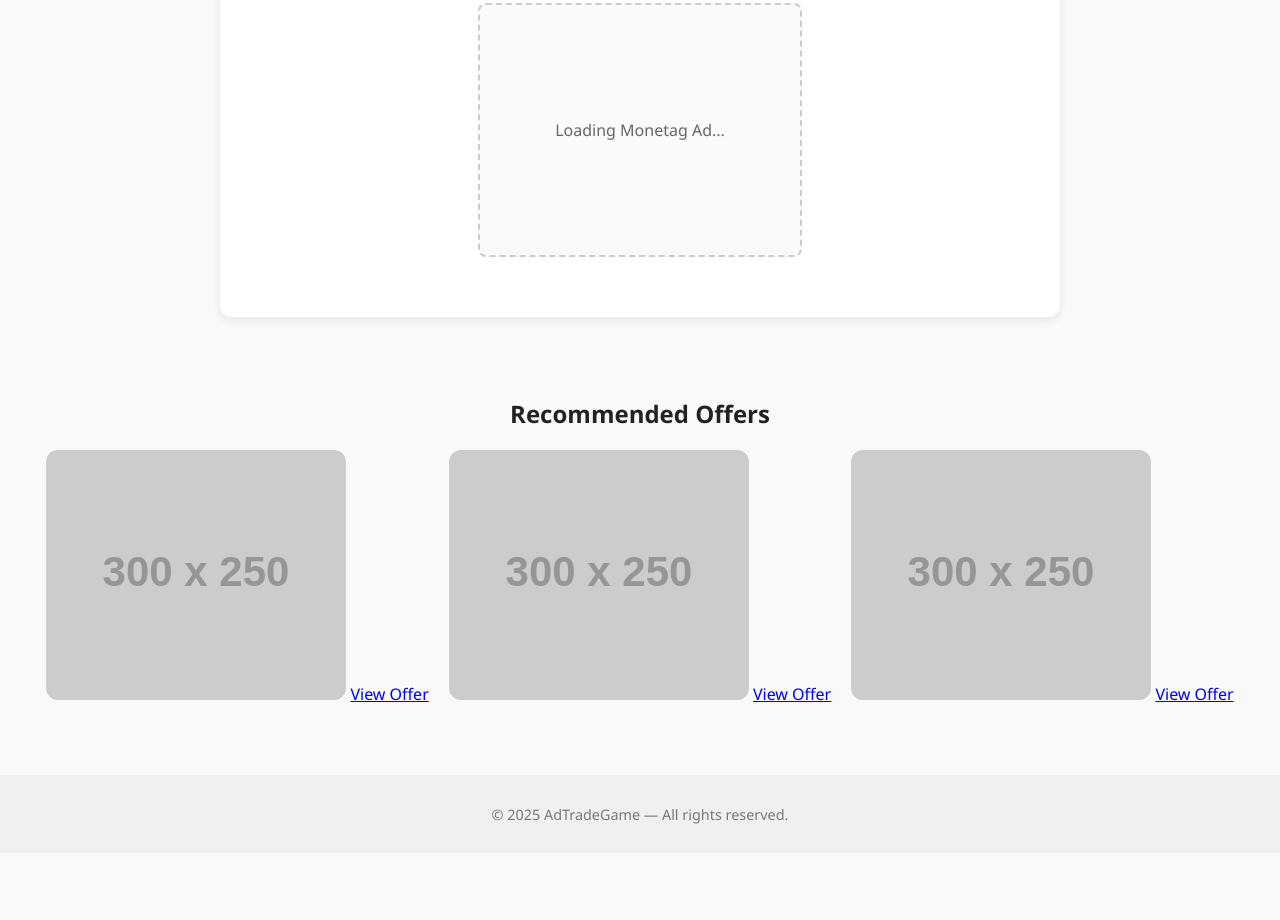
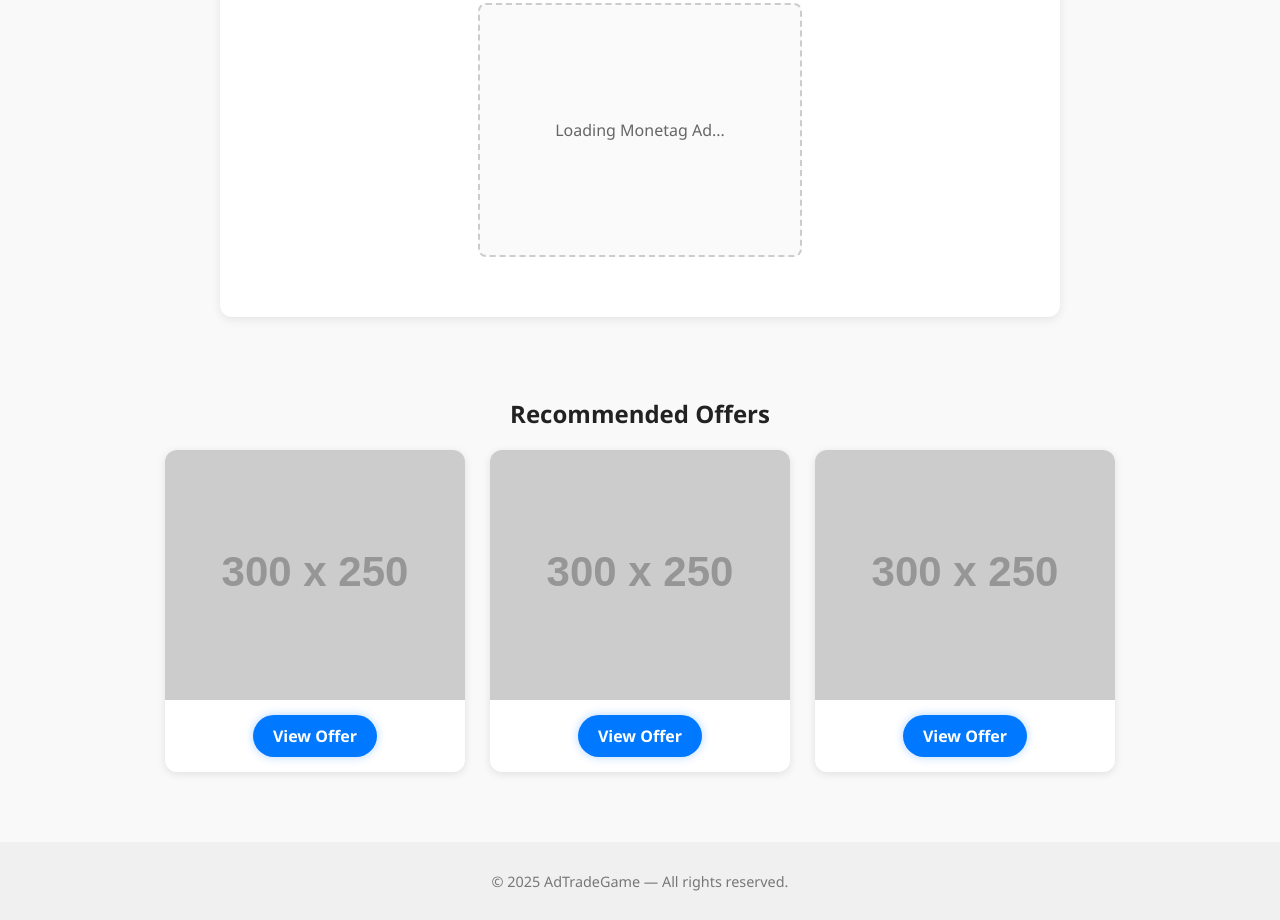
Before and after one commit to ishwar1961/My-monetag-app, a plain HTML site: page index.html in a window 1280 px wide. Shown: the part 355-1275 px from the top of the page. Before the commit the page ends 1208 px from the top, so only its background shows below. Drawn offline with Linux system fonts and the light colour scheme; placeholder pictures from the web are drawn by us.

Commit message:
Redesigned AdTradeGame landing page — added affiliate offer cards, Monetag integration, glow effects, and call-to-action buttons.

```diff
--- a/style.css
+++ b/style.css
@@ -61,16 +61,52 @@ header p {
   display: flex;
   flex-wrap: wrap;
   justify-content: center;
-  gap: 20px;
+  gap: 25px;
   margin-top: 20px;
 }
 
-.affiliate-banners img {
+.offer-card {
+  background-color: #fff;
   border-radius: 12px;
+  box-shadow: 0 2px 8px rgba(0, 0, 0, 0.1);
+  transition: all 0.4s ease;
+  width: 300px;
+  padding-bottom: 15px;
+}
+
+.offer-card img {
+  width: 100%;
+  border-radius: 12px 12px 0 0;
   transition: transform 0.3s ease;
 }
 
-.affiliate-banners img:hover {
+/* 🔥 Hover Glow Effect */
+.offer-card:hover {
+  transform: translateY(-5px);
+  box-shadow: 0 0 25px rgba(0, 150, 255, 0.3);
+}
+
+.offer-card:hover img {
+  transform: scale(1.05);
+}
+
+/* ===== Call-to-Action Button ===== */
+.cta-button {
+  display: inline-block;
+  margin-top: 10px;
+  padding: 10px 20px;
+  background-color: #0078ff;
+  color: #fff;
+  font-weight: 600;
+  border-radius: 25px;
+  text-decoration: none;
+  transition: all 0.3s ease;
+  box-shadow: 0 0 10px rgba(0, 120, 255, 0.3);
+}
+
+.cta-button:hover {
+  background-color: #005ecc;
+  box-shadow: 0 0 20px rgba(0, 120, 255, 0.5);
   transform: scale(1.05);
 }
 
@@ -94,4 +130,4 @@ footer {
     opacity: 1;
     transform: translateY(0);
   }
-}
+                            }
```
